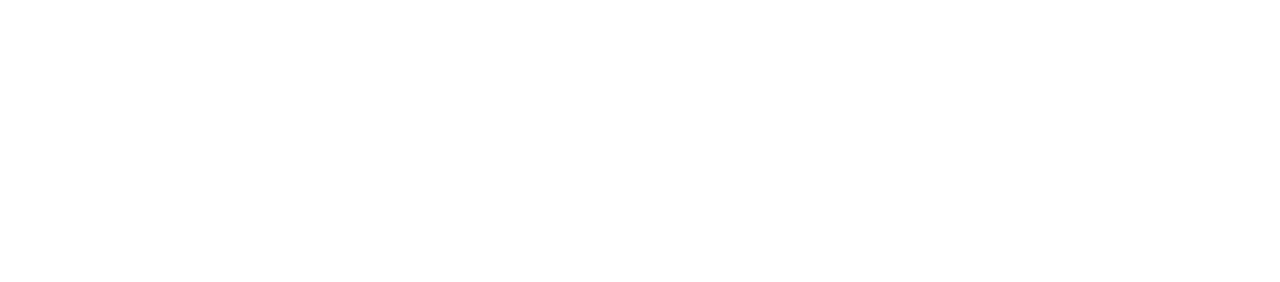
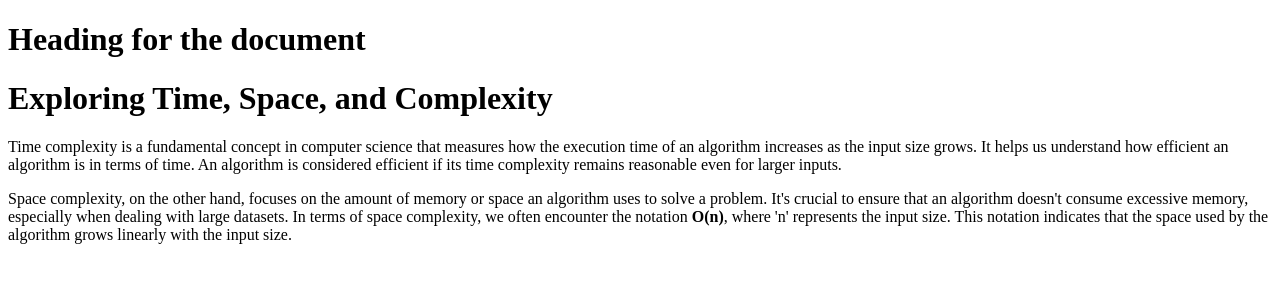
Before and after one commit to acciojob/time-and-space-complexity-rajkumarsingh243504, a website: page main.html in a window 1280 px wide. Drawn offline with Linux system fonts and the light colour scheme.

Commit message:
created a submission

```diff
--- a/main.html
+++ b/main.html
@@ -8,6 +8,11 @@
 
 <body>
 	<!-- the entire body must be written by student -->
+	<h1>Heading for the document</h1>
+
+	<h1>Exploring Time, Space, and Complexity</h1>
+    <p>Time complexity is a fundamental concept in computer science that measures how the execution time of an algorithm increases as the input size grows. It helps us understand how efficient an algorithm is in terms of time. An algorithm is considered efficient if its time complexity remains reasonable even for larger inputs.</p>
+    <p>Space complexity, on the other hand, focuses on the amount of memory or space an algorithm uses to solve a problem. It's crucial to ensure that an algorithm doesn't consume excessive memory, especially when dealing with large datasets. In terms of space complexity, we often encounter the notation <b>O(n)</b>, where 'n' represents the input size. This notation indicates that the space used by the algorithm grows linearly with the input size.</p>
     <script type="text/javascript" src="./script.js">
 </script>
 
```
